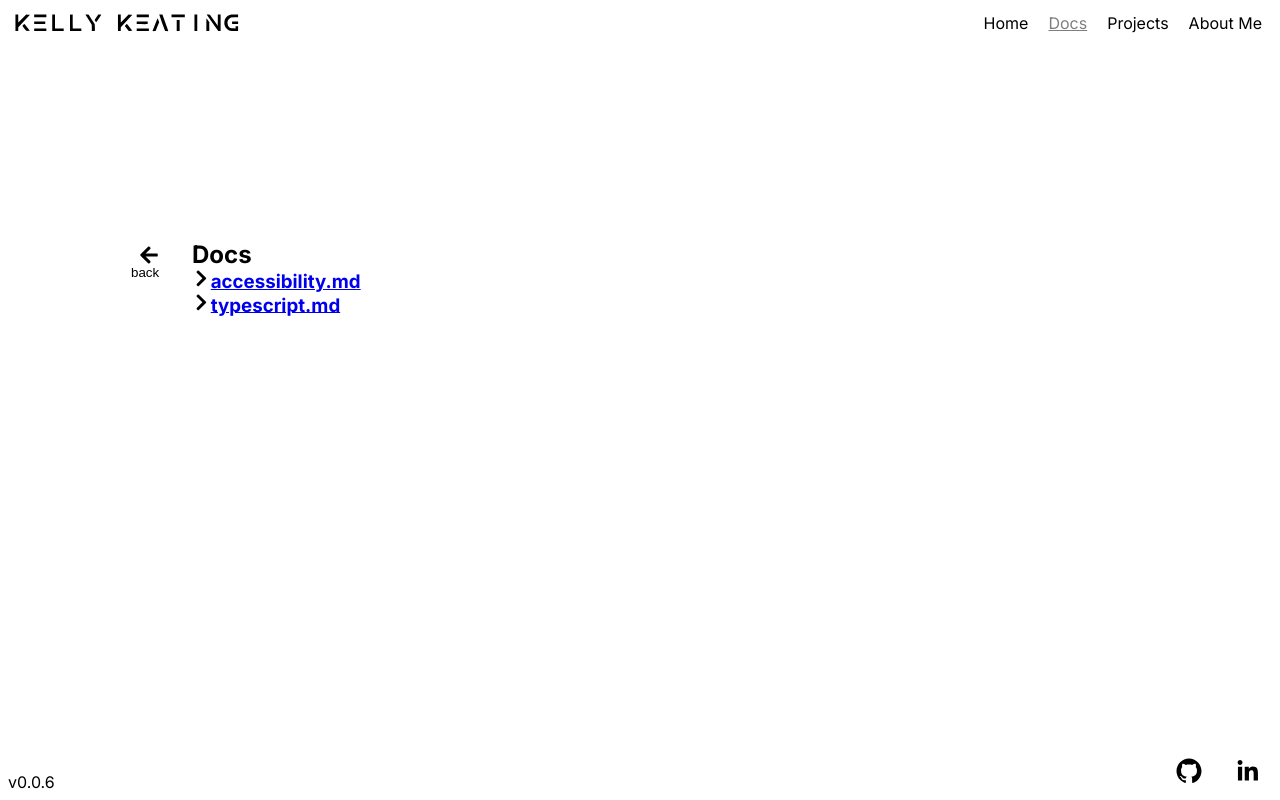
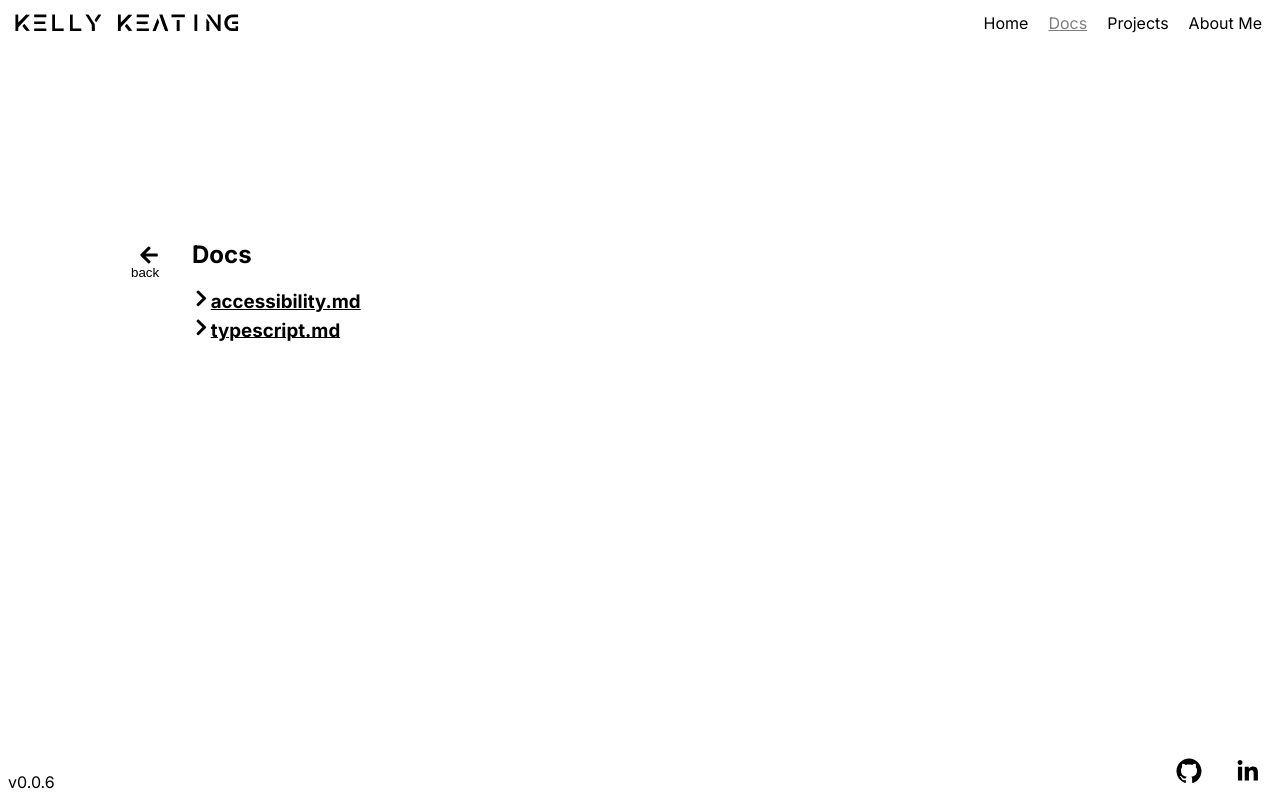
Before and after one commit to kelly-keating/nextjs, a Next.js app: page /docs in a window 1280 px wide. Built offline with nearby package versions, Linux system fonts and the light colour scheme.

Commit message:
fix doc link colors

```diff
--- a/styles/markdown.scss
+++ b/styles/markdown.scss
@@ -1,3 +1,15 @@
+.docs_container {
+  @include link-highlight;
+
+  h2 {
+    margin-bottom: 20px;
+  }
+
+  .doc_tile {
+    margin: 5px 0;
+  }
+}
+
 .markdown_container {
   * {
     margin-bottom: 10px;
```
